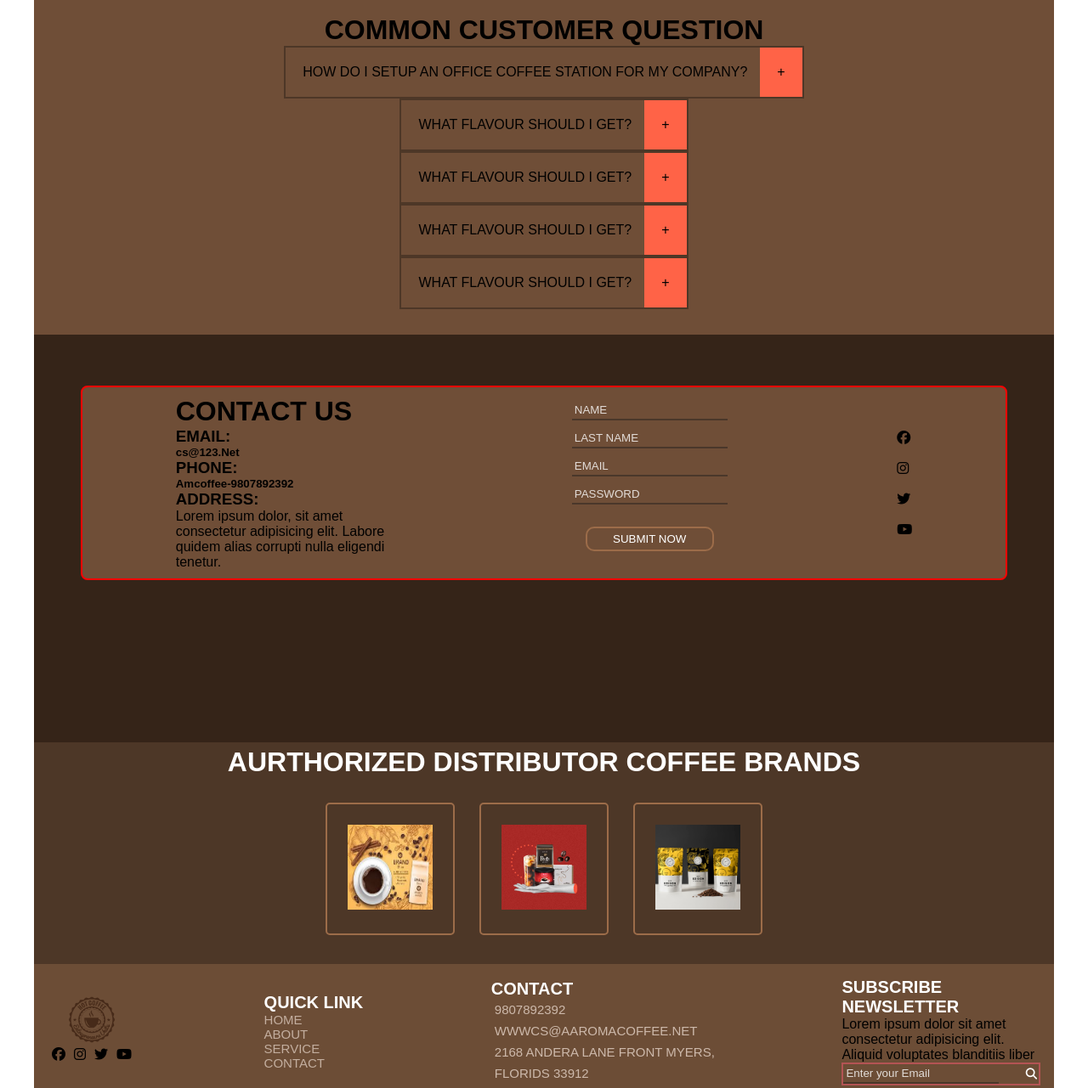
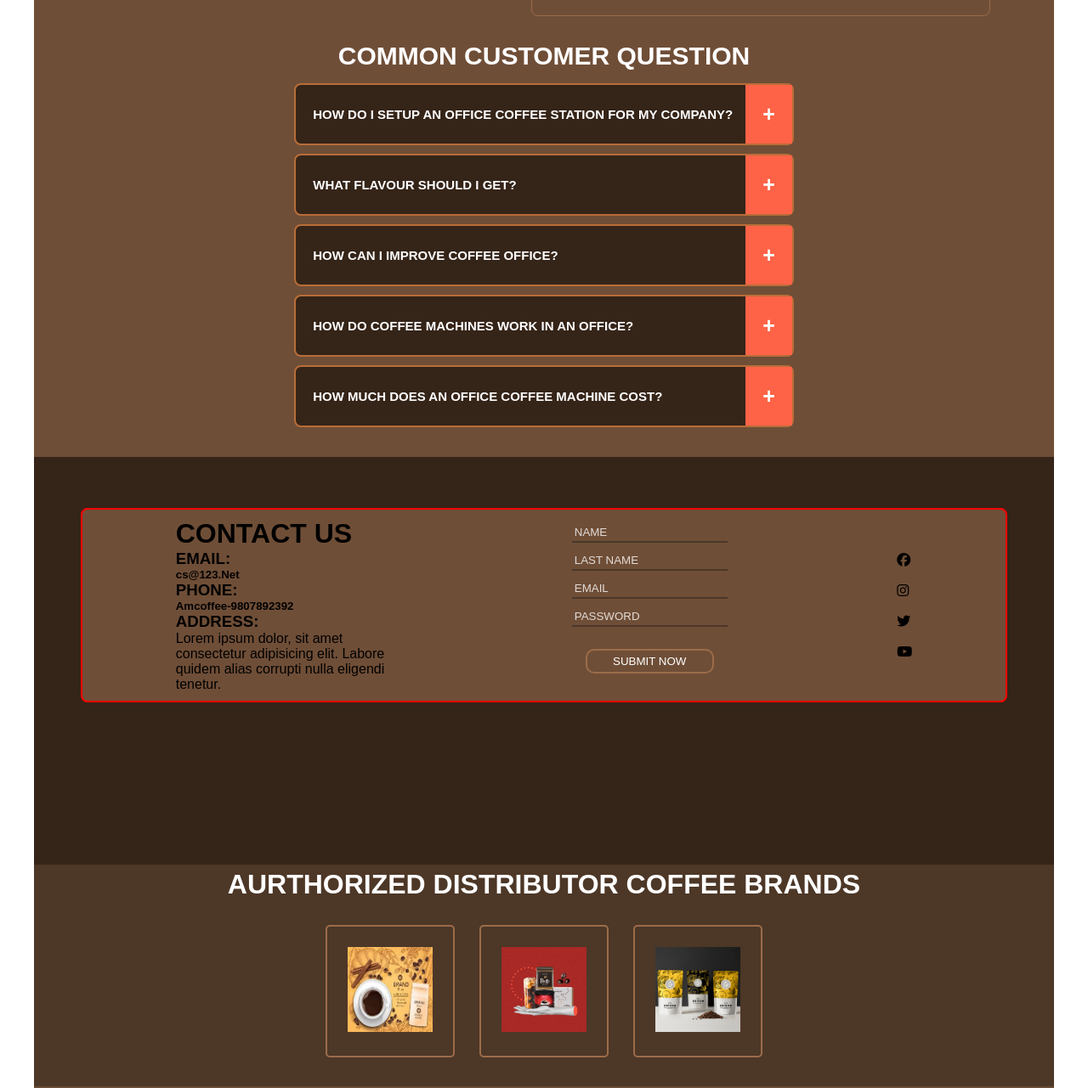
Before and after one commit to purwanchalavi/sitecoffee, a plain HTML site: page index.html in a window 1280 px wide. Shown: the part 1285-2566 px from the top of the page at 85% size. Drawn offline with nearby package versions, Linux system fonts and the light colour scheme.

Commit message:
fourth commit

```diff
--- a/index.html
+++ b/index.html
@@ -64,6 +64,7 @@
               <img src="candf.jpg" class="rounded-corners" alt="c" />
             </div>
             <h1>COFFEE AND TEA</h1>
+            <div class="ic">></div>
           </div>
           <div class="box">
             <div class="im">
@@ -119,15 +120,15 @@
         <span>+</span>
         </div>
         <div class="support2">
-          <p>WHAT FLAVOUR SHOULD I GET?</p>
+          <p>HOW CAN I IMPROVE COFFEE OFFICE?</p>
           <span>+</span>
           </div>
           <div class="support3">
-            <p>WHAT FLAVOUR SHOULD I GET?</p>
+            <p>HOW DO COFFEE MACHINES WORK IN AN OFFICE?</p>
             <span>+</span>
             </div>
             <div class="support4">
-              <p>WHAT FLAVOUR SHOULD I GET?</p>
+              <p>HOW MUCH DOES AN OFFICE COFFEE MACHINE COST?</p>
               <span>+</span>
               </div>
     </div>
@@ -228,7 +229,7 @@
             Lorem ipsum dolor sit amet consectetur adipisicing elit. Aliquid
             voluptates blanditiis liber</p>
             <div class="lst">
-         <input type="email" placeholder="Enter your Email">
+         <input id="rem" type="email" placeholder="Enter your Email">
           <button type="button"><i class="fa-solid fa-magnifying-glass"></i> </button>
         </div>
         </div>
--- a/style.css
+++ b/style.css
@@ -174,11 +174,15 @@ form{
 }
 .search h1{
     text-align: center;
+    padding:10px;
+    font-weight: 600;
+    color: #fff;
+    font-size: 30px;
 }
 .search-all{
     max-width: 1200px;
     margin: 0 auto;
-    background-color: #6F4E37;
+    background-color:#6F4E37;
     padding: 30px;
     padding-top: 20px;
 }
@@ -216,38 +220,68 @@ form{
     width: 30%;
 }
 .info{
-    display: flex;
+    display: grid;
     justify-content: center;
     background-color: #6F4E37;
     flex-direction: column;
-    align-items: center;
+    gap: 10px;
+    padding: 5px;
 
 }
 .support{
     display: flex;
-    border: 2px solid #4d3727;
+    border: 2px solid #b86d38;
     align-items: center;
+    background-color: #352418;
+    color: #fff;
+    border-radius: 8px;
+    font-weight: 550;
+    font-size: 15px;
 
 }
 .support1{
     display: flex;
-    border: 2px solid #4d3727;
+    border: 2px solid#b86d38 ;
     align-items: center;
+    justify-content: space-between;
+    background-color: #352418;
+    color: #fff;
+    border-radius: 8px;
+    font-weight: 550;
+    font-size: 15px;
 }
 .support2{
     display: flex;
-    border: 2px solid #4d3727;
+    border: 2px solid #b86d38;
     align-items: center;
+    justify-content: space-between;
+    background-color: #352418;
+    color: #fff;
+    border-radius: 8px;
+    font-weight: 550;
+    font-size: 15px;
 }
 .support3{
     display: flex;
-    border: 2px solid #4d3727;
+    border: 2px solid #b86d38;
     align-items: center;
+    justify-content: space-between;
+    background-color: #352418;
+    color: #fff;
+    border-radius: 8px;
+    font-weight: 550;
+    font-size: 15px;
 }
 .support4{
     display: flex;
-    border: 2px solid #4d3727;
+    border: 2px solid #b86d38;
     align-items: center;
+    justify-content: space-between;
+    background-color: #352418;
+    color: #fff;
+    border-radius: 8px;
+    font-weight: 550;
+    font-size: 15px;
 }
 .info p{
 
@@ -258,6 +292,10 @@ form{
 span{
     padding: 20px;
     background-color: tomato;
+    color: white;
+    font-size: 25px;
+    font-weight: 600;
+    cursor: pointer;
 }
 form{
     display: grid;
@@ -367,6 +405,7 @@ form{
 .lg{
     display: flex;
     flex-direction: column;
+    cursor: pointer;
 }
 .ql a{
     text-decoration: none;
@@ -382,6 +421,7 @@ form{
     justify-content: space-between;
     align-items: flex-start;
     padding: 5px;
+    gap: 5px;
 
 
 }
@@ -409,16 +449,27 @@ h4{
     color: #cdb9ab;
     padding: 4px;
 }
+
+.con{
+    width: 20%;
+    display: flex;
+    flex-direction: column;
+    align-items: flex-start;
+    gap: 2px;
+}
 .con >h1{
-    font-size: 20px;
     color: #fff;
 
 }
-.con{
-    width: 20%;
+.con > p{
+    font-size: 13px;
+    font-weight: 800;
 }
 .mia{
-    align-items: center;
+    align-items: flex-start;
+    display: flex;
+    flex-direction: column;
+
 }
 .lst{
     display: flex;
@@ -432,3 +483,20 @@ button{
     color: #fff;
     margin-right: 2px;
 }
+#rem{
+    outline: none;
+    border-bottom: none;
+}
+.con p{
+    color: #cdb9ab;
+    font-size: 300;
+    font-weight: 500;
+}
+.ic{
+
+    border: 2px solid rgb(167, 23, 23);
+    border-radius: 50%;
+    width: 10%;
+    margin: 0 auto;
+    align-items: center;
+}
```
